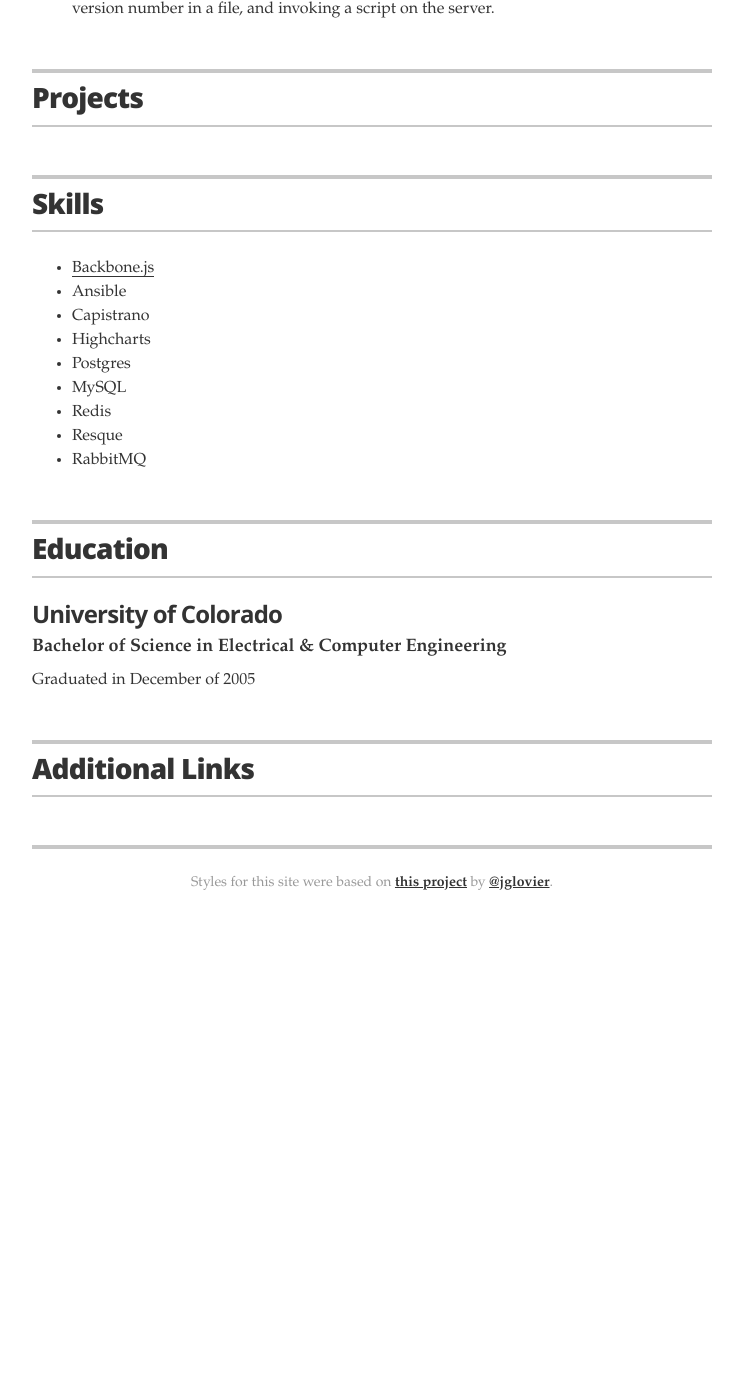
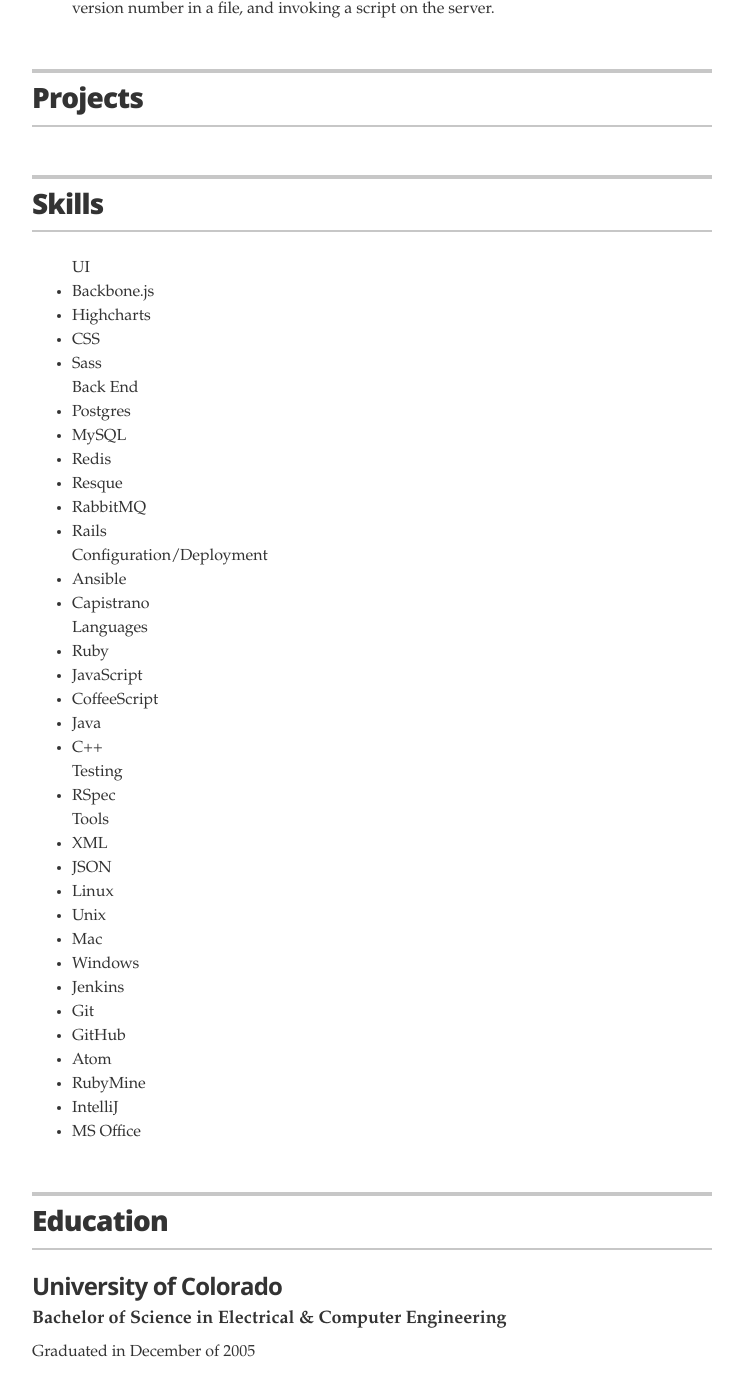
Before and after one commit to thetizzo/thetizzo.github.io, a Jekyll site: the page built from resume.html, in a window 1280 px wide and 1400 px high, scrolled down 1844 px. Shown: the top 1396 px of the window, without its empty margins (268-1011 px from the left). Built offline with Jekyll 4.4.1, drawn with Linux system fonts in a browser that asks for light colours; nearby versions of some CDN libraries; before the commit the page ends 2786 px from its top, so only the background shows below that.

Commit message:
Adding list of skills from paper resume.

```diff
--- a/_layouts/resume.html
+++ b/_layouts/resume.html
@@ -124,16 +124,45 @@
           <h2>Skills</h2>
         </header>
 
+
         <ul class="resume-item-list">
-          <li><a href="#">Backbone.js</a></li>
-          <li>Ansible</li>
-          <li>Capistrano</li>
+          <section>UI</section>
+          <li>Backbone.js</li>
           <li>Highcharts</li>
+          <li>CSS</li>
+          <li>Sass</li>
+          <section>Back End</section>
           <li>Postgres</li>
           <li>MySQL</li>
           <li>Redis</li>
           <li>Resque</li>
           <li>RabbitMQ</li>
+          <li>Rails</li>
+          <section>Configuration/Deployment</section>
+          <li>Ansible</li>
+          <li>Capistrano</li>
+          <section>Languages</section>
+          <li>Ruby</li>
+          <li>JavaScript</li>
+          <li>CoffeeScript</li>
+          <li>Java</li>
+          <li>C++</li>
+          <section>Testing</section>
+          <li>RSpec</li>
+          <section>Tools</section>
+          <li>XML</li>
+          <li>JSON</li>
+          <li>Linux</li>
+          <li>Unix</li>
+          <li>Mac</li>
+          <li>Windows</li>
+          <li>Jenkins</li>
+          <li>Git</li>
+          <li>GitHub</li>
+          <li>Atom</li>
+          <li>RubyMine</li>
+          <li>IntelliJ</li>
+          <li>MS Office</li>
         </ul>
 
       </section>
```
